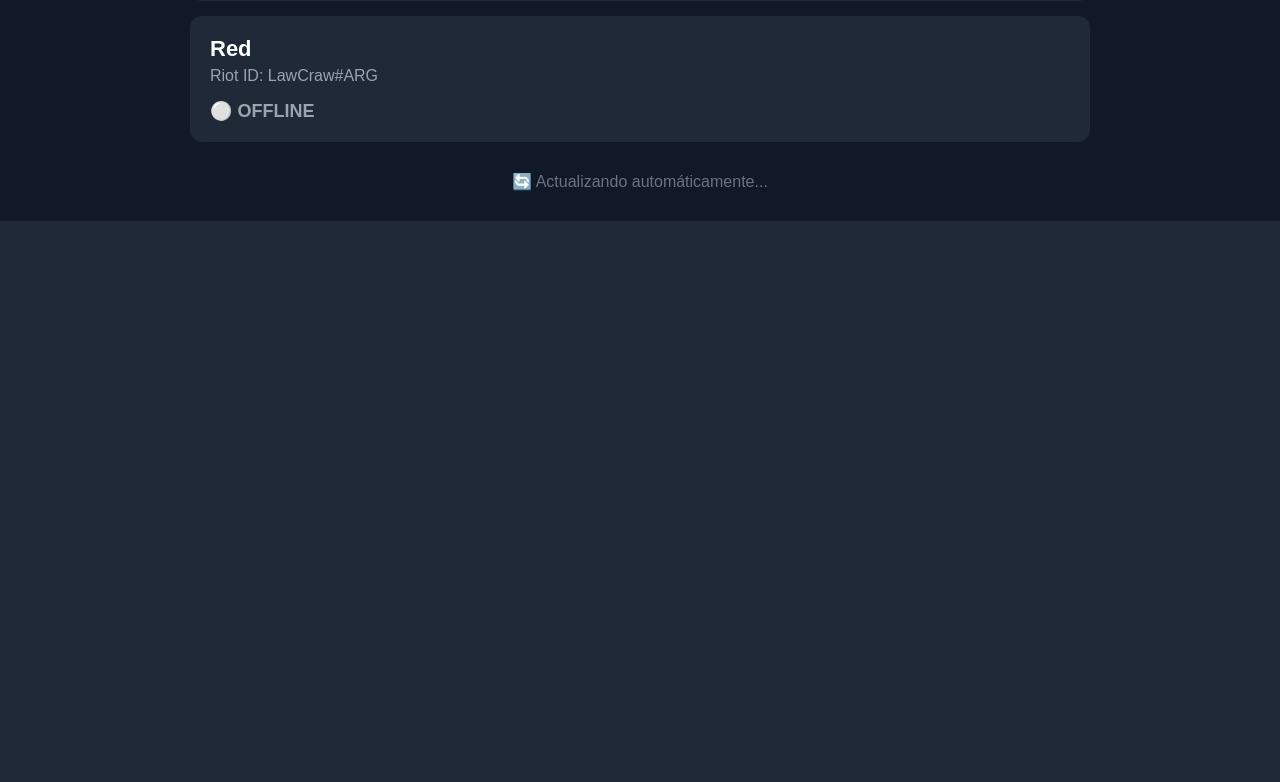
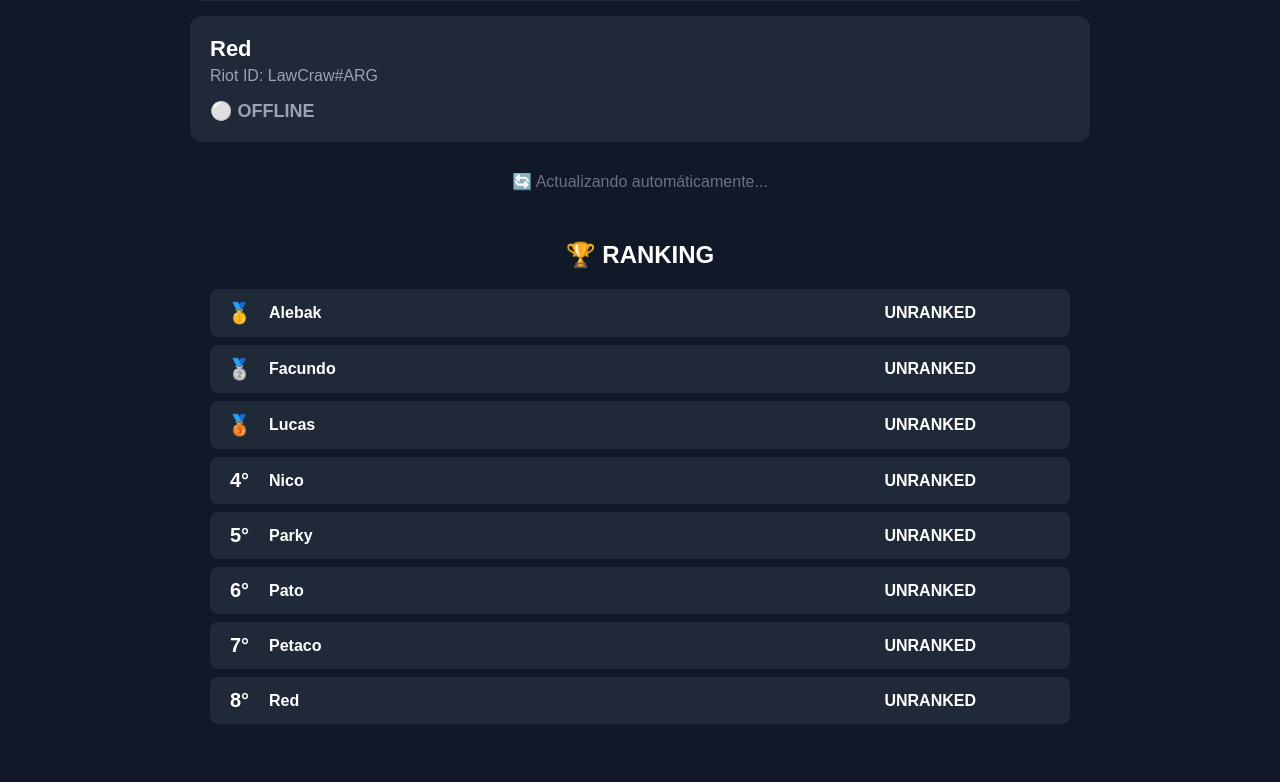
Before and after one commit to nikkontvg-rgb/SoloQueueChallenge-Monteros, a Flask app: page / in a window 1280 px wide. Shown: the part 1112-1894 px from the top of the page. Before the commit the page ends 1333 px from the top, so only its background shows below. Run offline with Flask 3, Linux system fonts and the light colour scheme; data that the repository does not hold is empty.

Commit message:
agrega ranking de jugadores

```diff
--- a/templates/index.html
+++ b/templates/index.html
@@ -73,6 +73,50 @@
             font-size: 16px;
             font-weight: bold;
         }
+        .ranking {
+            margin-top: 30px;
+            padding: 20px;
+            background: #111827;
+            border-radius: 12px;
+        }
+
+        .ranking h2 {
+            margin-top: 0;
+            margin-bottom: 20px;
+            text-align: center;
+        }
+
+        .ranking-item {
+            display: flex;
+            align-items: center;
+            gap: 12px;
+            padding: 12px;
+            margin-bottom: 8px;
+            background: #1f2937;
+            border-radius: 8px;
+        }
+
+        .ranking-posicion {
+            width: 35px;
+            font-size: 20px;
+            font-weight: bold;
+            text-align: center;
+        }
+
+        .ranking-nombre {
+            flex: 1;
+            font-weight: bold;
+        }
+
+        .ranking-rango {
+            font-weight: bold;
+        }
+
+        .ranking-lp {
+            min-width: 70px;
+            text-align: right;
+            color: #fbbf24;
+        }
 
     </style>
 </head>
@@ -89,6 +133,11 @@
 
         <div class="actualizacion">
             🔄 Actualizando automáticamente...
+        </div>
+
+        <div class="ranking">
+            <h2>🏆 RANKING</h2>
+            <div id="ranking"></div>
         </div>
 
     </div>
@@ -181,7 +230,105 @@
                         </div>
                     `;
                 }
+                // =========================
+                // RANKING
+                // =========================
 
+                const ranking = document.getElementById("ranking");
+
+                const ordenTier = {
+                    "IRON": 1,
+                    "BRONZE": 2,
+                    "SILVER": 3,
+                    "GOLD": 4,
+                    "PLATINUM": 5,
+                    "EMERALD": 6,
+                    "DIAMOND": 7,
+                    "MASTER": 8,
+                    "GRANDMASTER": 9,
+                    "CHALLENGER": 10,
+                    "UNRANKED": 0
+                };
+
+                const ordenDivision = {
+                    "IV": 1,
+                    "III": 2,
+                    "II": 3,
+                    "I": 4
+                };
+
+                const jugadoresRanking = Object.entries(jugadores);
+
+                jugadoresRanking.sort((a, b) => {
+                    const rangoA = a[1].rango;
+                    const rangoB = b[1].rango;
+
+                    const tierA = rangoA?.tier || "UNRANKED";
+                    const tierB = rangoB?.tier || "UNRANKED";
+
+                    if (ordenTier[tierA] !== ordenTier[tierB]) {
+                        return ordenTier[tierB] - ordenTier[tierA];
+                    }
+
+                    const divisionA = ordenDivision[rangoA?.rank] || 0;
+                    const divisionB = ordenDivision[rangoB?.rank] || 0;
+
+                    if (divisionA !== divisionB) {
+                        return divisionB - divisionA;
+                    }
+
+                    const lpA = rangoA?.lp || 0;
+                    const lpB = rangoB?.lp || 0;
+
+                    return lpB - lpA;
+                });
+
+                ranking.innerHTML = "";
+
+                jugadoresRanking.forEach(([nombre, jugador], index) => {
+                    const rango = jugador.rango;
+
+                    let textoRango = "UNRANKED";
+                    let lp = "";
+
+                    if (rango && rango.tier && rango.tier !== "UNRANKED") {
+                        textoRango =
+                            `${rango.tier} ${rango.rank}`;
+
+                        lp =
+                            `${rango.lp} LP`;
+                    }
+
+                    let posicion = `${index + 1}°`;
+
+                    if (index === 0) {
+                        posicion = "🥇";
+                    } else if (index === 1) {
+                        posicion = "🥈";
+                    } else if (index === 2) {
+                        posicion = "🥉";
+                    }
+
+                    ranking.innerHTML += `
+                        <div class="ranking-item">
+                            <div class="ranking-posicion">
+                                ${posicion}
+                            </div>
+
+                            <div class="ranking-nombre">
+                                ${nombre}
+                            </div>
+
+                            <div class="ranking-rango">
+                                ${textoRango}
+                            </div>
+
+                            <div class="ranking-lp">
+                                ${lp}
+                            </div>
+                        </div>
+                    `;
+                });
             })
             .catch(error => {
                 console.error("Error:", error);
```
